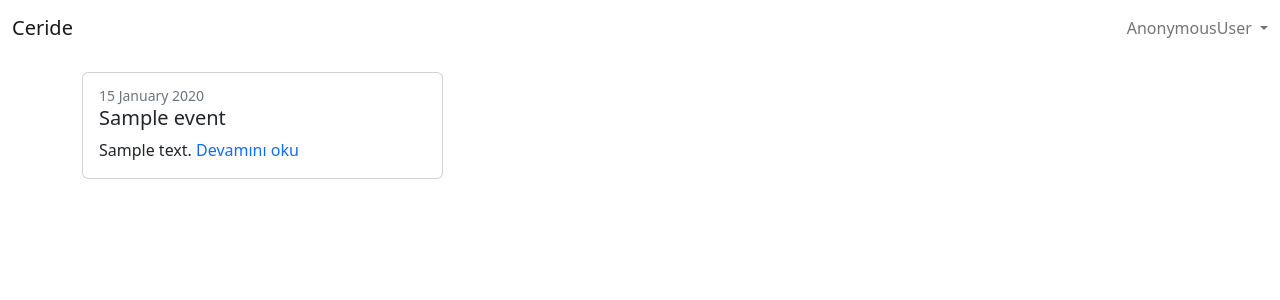
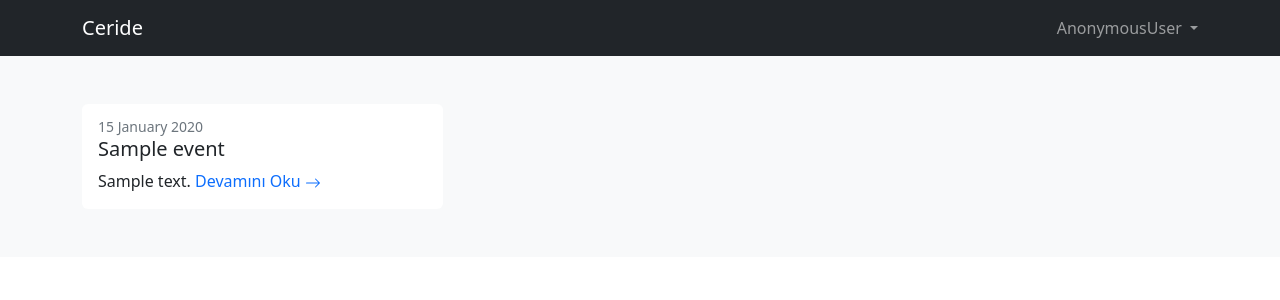
Before and after one commit to mcurvay/ceride, a Django app: page / in a window 1280 px wide. Shown: the top 300 px of the page. Run offline with Django 4.2, Linux system fonts and the light colour scheme; tables that the repository leaves empty hold one stand-in row (values such as "Sample post"); style sheets or scripts are compiled from the project's sources; parts of the project's set-up code (start-up, migrations or seed data) failed here and were passed over; some libraries are stand-ins or nearby versions.

Commit message:
beautify

```diff
--- a/app/templates/index.html
+++ b/app/templates/index.html
@@ -2,17 +2,15 @@
 
 {% block title %}Ana Sayfa{% endblock title%}
 
-
-
 {% block content %}
-
+<section class="container-fluid bg-light py-5" id="cards">
+  <div class="container">
     {% if events %}
-    <div class="row row-cols-1 row-cols-md-3 g-3 py-3">
+      <div class="row row-cols-1 row-cols-md-2 row-cols-lg-3 g-3">
         {% for event in events %}
           {% include 'partials/_event_card.html' %}
         {% endfor %}
       </div>
-
     {% else %}
       <div class="row py-3">
         <div class="col">
@@ -20,5 +18,6 @@
         </div>
       </div>
     {% endif %}
-
+  </div>
+</section>
 {% endblock content %}
--- a/templates/base.html
+++ b/templates/base.html
@@ -6,17 +6,13 @@
     <meta charset="UTF-8" />
     <meta http-equiv="X-UA-Compatible" content="IE=edge" />
     <meta name="viewport" content="width=device-width, initial-scale=1.0" />
-    <title>{% block title %}{% endblock title %} - Ceride</title>
+    <title>{% block title %}{% endblock title %} | Ceride</title>
     <link rel="stylesheet" href="{% static 'css/style.css' %}" />
   </head>
 
   <body>
     {% include 'partials/_header.html' %}
-
-    <div class="container">
-      {% block content %} {% endblock content%}
-    </div>
-
+    {% block content %} {% endblock content%}
     <script src="{% static 'js/bootstrap.bundle.min.js' %}"></script>
   </body>
 </html>
--- a/templates/partials/_event_card.html
+++ b/templates/partials/_event_card.html
@@ -1,11 +1,16 @@
 <div class="col">
-  <div class="card">
+  <div class="card {% if event.formatted_date == 'Bugün' %} border-primary {% else %} border-0 {% endif %} ">
     <div class="card-body">
       <p class="card-subtitle small text-muted">{{ event.formatted_date }}</p>
       <h5 class="card-title">{{ event.title | truncatechars:80 }}</h5>
       <p class="card-text">
         {{ event.description | truncatechars:320 }}
-        <a href="{% url 'app:event_detail' event.id %}" class="card-link text-decoration-none">Devamını oku</a>
+        <a href="{% url 'app:event_detail' event.id %}" class="card-link text-decoration-none">
+          Devamını Oku
+          <svg xmlns="http://www.w3.org/2000/svg" width="16" height="16" fill="currentColor" class="bi bi-arrow-right" viewBox="0 0 16 16">
+            <path fill-rule="evenodd" d="M1 8a.5.5 0 0 1 .5-.5h11.793l-3.147-3.146a.5.5 0 0 1 .708-.708l4 4a.5.5 0 0 1 0 .708l-4 4a.5.5 0 0 1-.708-.708L13.293 8.5H1.5A.5.5 0 0 1 1 8z"/>
+          </svg>
+        </a>
       </p>
     </div>
   </div>
--- a/templates/partials/_header.html
+++ b/templates/partials/_header.html
@@ -1,14 +1,21 @@
-<nav class="navbar">
-  <div class="container-fluid">
-    <a class="navbar-brand" href="/">Ceride</a>
+<nav class="navbar navbar-dark bg-dark">
+  <div class="container">
+    <a class="navbar-brand" href="/">
+      {% if request.path != '/' %}
+        <svg xmlns="http://www.w3.org/2000/svg" width="20" height="20" fill="currentColor" class="bi bi-arrow-left mb-1" viewBox="0 0 16 16">
+          <path fill-rule="evenodd" d="M15 8a.5.5 0 0 0-.5-.5H2.707l3.147-3.146a.5.5 0 1 0-.708-.708l-4 4a.5.5 0 0 0 0 .708l4 4a.5.5 0 0 0 .708-.708L2.707 8.5H14.5A.5.5 0 0 0 15 8z"/>
+        </svg>
+      {% endif %}
+      Ceride
+    </a>
       <ul class="navbar-nav">
         <li class="nav-item dropdown">
           <a class="nav-link dropdown-toggle" href="#" role="button" data-bs-toggle="dropdown" aria-expanded="false">
             {{ request.user }}
           </a>
-          <ul class="dropdown-menu dropdown-menu-end">
+          <ul class="dropdown-menu dropdown-menu-end dropdown-menu-dark">
             <li>
-              <a class="dropdown-item text-success" href="/admin">
+              <a class="dropdown-item" href="/admin">
                 <svg xmlns="http://www.w3.org/2000/svg" width="16" height="16" fill="currentColor" class="bi bi-plus" viewBox="0 0 16 16">
                   <path d="M8 4a.5.5 0 0 1 .5.5v3h3a.5.5 0 0 1 0 1h-3v3a.5.5 0 0 1-1 0v-3h-3a.5.5 0 0 1 0-1h3v-3A.5.5 0 0 1 8 4z"/>
                 </svg>
@@ -17,7 +24,7 @@
             </li>
             <li><hr class="dropdown-divider"></li>
             <li>
-              <a class="dropdown-item text-danger" href="#">
+              <a class="dropdown-item" href="#">
                 Çıkış Yap
               </a>
             </li>
```
Lines whose indentation alone changed are shown as unchanged.
